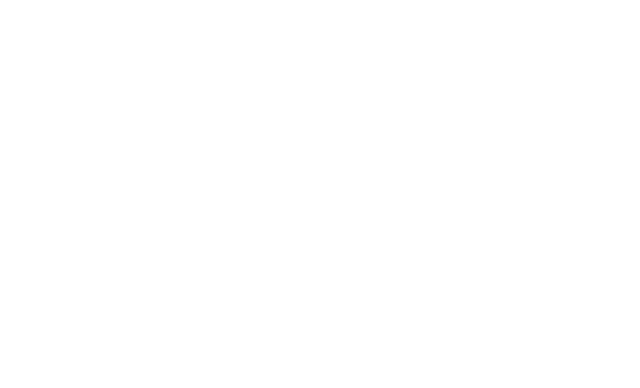
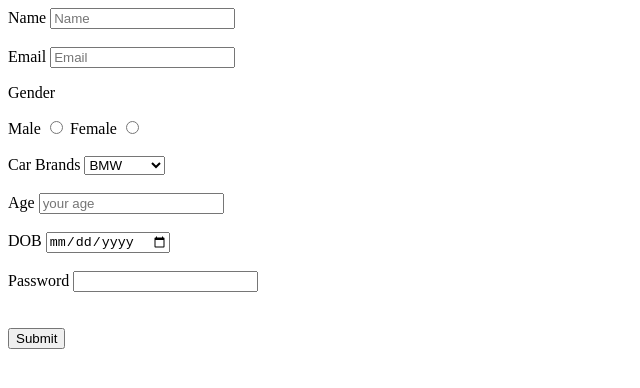
Before and after one commit to acciojob/signup-form-car-dhruvk-081, a website: page main.html in a window 1280 px wide. Shown: the whole page, without its empty margins (0-640 px from the left). Drawn offline with Linux system fonts and the light colour scheme.

Commit message:
Update main.html

```diff
--- a/main.html
+++ b/main.html
@@ -8,6 +8,94 @@
 
 <body>
 	<!-- the entire body must be written by student -->
+
+	<!-- name -->
+
+
+
+	<form action="submit.html" method="get">
+
+    <label for="name">Name</label>
+
+    <input type="text" placeholder="Name" id="name" required>
+
+<br><br>
+
+
+
+	<!-- Email -->
+
+	<label for="email">Email</label>
+
+	<input type="email" placeholder="Email" id="email" required>
+
+
+
+	<!-- gender -->
+
+<p>Gender</p>
+
+<label for="gender" >Male</label>
+
+	<input type="radio" name="gender" value="male" id="male" required>
+
+<label for="gender" >Female</label>
+
+    <input type="radio" name="gender" value="female" id="female">
+
+    <br><br>
+
+
+
+	 <!-- car brands -->
+
+
+
+<label for="car-brands">Car Brands</label>
+
+<select name="Car Brands" id="cars"><br>
+
+	<option value="BMW">BMW</option>
+
+	<option value="Audi">Audi</option>
+
+	<option value="Mercedez">Mercedez</option>
+
+</select>
+
+ <br><br>
+
+<!-- age -->
+
+	<label for="age">Age</label>
+
+	<input type="number" id="age" placeholder="your age"required>
+
+<br><br>
+
+
+
+<!-- age -->
+
+	<label for="dob">DOB</label>
+
+	<input type="date" id="dob"required> <br><br>
+
+
+
+	<!-- password -->
+
+	<label for="password">Password</label>
+
+	<input type="password"id="password" required> <br><br>
+
+
+
+    <!-- submit -->
+
+	<label for="submit"></label><br>
+
+	<input type="submit" id="submit">
     <script type="text/javascript" src="./script.js">
 </script>
 
```
